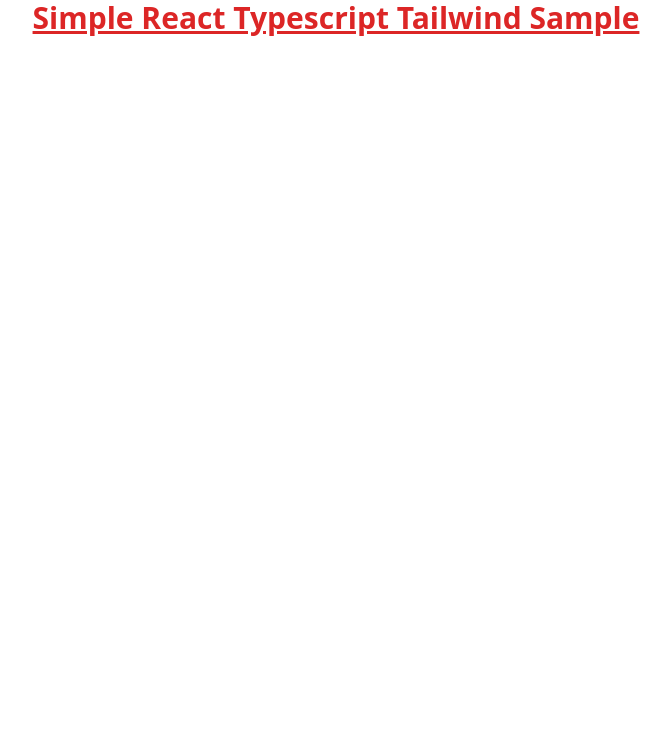
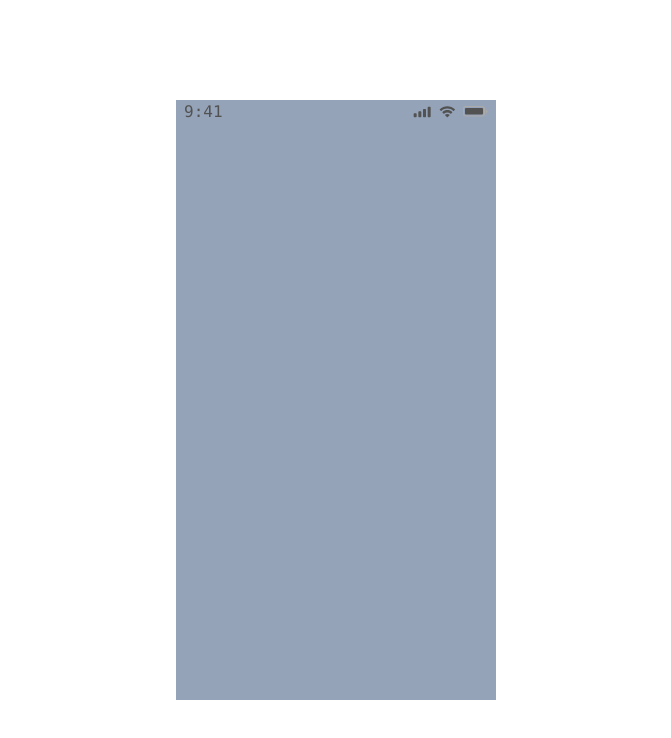
Before and after one commit to mr-amirfazel/hamafza-demo, a React (Create React App) app: page / in a window 1280 px wide. Shown: the top 738 px of the page, without its empty margins (304-975 px from the left). Built offline with nearby package versions, Linux system fonts and the light colour scheme.

Commit message:
layout initialized

```diff
--- a/package.json
+++ b/package.json
@@ -3,6 +3,9 @@
   "version": "0.1.0",
   "private": true,
   "dependencies": {
+    "@emotion/react": "^11.11.0",
+    "@emotion/styled": "^11.11.0",
+    "@mui/material": "^5.13.0",
     "@testing-library/jest-dom": "^5.16.5",
     "@testing-library/react": "^13.4.0",
     "@testing-library/user-event": "^13.5.0",
--- a/src/App.tsx
+++ b/src/App.tsx
@@ -1,14 +1,11 @@
 import React from 'react';
 import logo from './logo.svg';
 import './App.css';
+import Layout from './components/Layout';
 
 function App() {
   return (
-    <div className="App">
-      <h1 className="text-3xl font-bold underline text-red-600">
-      Simple React Typescript Tailwind Sample
-      </h1>
-    </div>
+   <Layout />
   );
 }
 
--- /dev/null
+++ b/src/components/Layout/index.tsx
@@ -0,0 +1,18 @@
+import React, { FC, PropsWithChildren } from 'react'
+import Navbar from '../Navbar'
+interface LayoutProps extends PropsWithChildren{
+
+}
+const Layout:FC<LayoutProps> = ({children}) => {
+  return (
+    <div className="h-screen grid place-items-center">
+        <div className="bg-slate-400 h-3/4  w-1/2 md:w-1/4 text-center">
+          <Navbar />
+          {children}
+        </div>
+
+    </div>
+  )
+}
+
+export default Layout
--- /dev/null
+++ b/src/components/Navbar/index.tsx
@@ -0,0 +1,63 @@
+import React from 'react'
+
+const Navbar = () => {
+  return (
+    <div className="flex justify-between items-center px-2 text-[#525252]">
+      <h3 className='font-mono'>9:41</h3>
+      <div className="flex space-x-2">
+        <svg
+          width="18"
+          height="12"
+          viewBox="0 0 18 12"
+          fill="none"
+          xmlns="http://www.w3.org/2000/svg"
+        >
+          <path
+            fill-rule="evenodd"
+            clip-rule="evenodd"
+            d="M1.6665 7.33333H2.6665C3.21879 7.33333 3.6665 7.78105 3.6665 8.33333V10.3333C3.6665 10.8856 3.21879 11.3333 2.6665 11.3333H1.6665C1.11422 11.3333 0.666504 10.8856 0.666504 10.3333V8.33333C0.666504 7.78105 1.11422 7.33333 1.6665 7.33333ZM6.33317 5.33333H7.33317C7.88546 5.33333 8.33317 5.78105 8.33317 6.33333V10.3333C8.33317 10.8856 7.88546 11.3333 7.33317 11.3333H6.33317C5.78089 11.3333 5.33317 10.8856 5.33317 10.3333V6.33333C5.33317 5.78105 5.78089 5.33333 6.33317 5.33333ZM10.9998 3H11.9998C12.5521 3 12.9998 3.44771 12.9998 4V10.3333C12.9998 10.8856 12.5521 11.3333 11.9998 11.3333H10.9998C10.4476 11.3333 9.99984 10.8856 9.99984 10.3333V4C9.99984 3.44771 10.4476 3 10.9998 3ZM15.6665 0.666664H16.6665C17.2188 0.666664 17.6665 1.11438 17.6665 1.66666V10.3333C17.6665 10.8856 17.2188 11.3333 16.6665 11.3333H15.6665C15.1142 11.3333 14.6665 10.8856 14.6665 10.3333V1.66666C14.6665 1.11438 15.1142 0.666664 15.6665 0.666664Z"
+            fill="#525252"
+          />
+        </svg>
+
+        <svg
+          width="16"
+          height="12"
+          viewBox="0 0 16 12"
+          fill="none"
+          xmlns="http://www.w3.org/2000/svg"
+        >
+          <path
+            fill-rule="evenodd"
+            clip-rule="evenodd"
+            d="M8.33045 2.608C10.5463 2.6081 12.6775 3.45954 14.2835 4.98633C14.4044 5.10421 14.5977 5.10272 14.7168 4.983L15.8728 3.81633C15.9331 3.75561 15.9667 3.67336 15.9662 3.58778C15.9657 3.5022 15.9311 3.42035 15.8701 3.36033C11.655 -0.679214 5.00522 -0.679214 0.79012 3.36033C0.729062 3.4203 0.694418 3.50213 0.693855 3.58771C0.693292 3.67329 0.726856 3.75557 0.78712 3.81633L1.94345 4.983C2.06248 5.1029 2.25593 5.10439 2.37679 4.98633C3.98294 3.45943 6.11434 2.60799 8.33045 2.608ZM8.33045 6.40367C9.54794 6.40359 10.722 6.85612 11.6245 7.67333C11.7465 7.78931 11.9388 7.7868 12.0578 7.66767L13.2125 6.501C13.2733 6.43981 13.307 6.35679 13.3061 6.27052C13.3052 6.18426 13.2698 6.10195 13.2078 6.042C10.4596 3.48562 6.20365 3.48562 3.45545 6.042C3.39338 6.10195 3.35796 6.1843 3.35714 6.27059C3.35633 6.35689 3.39019 6.43989 3.45112 6.501L4.60545 7.66767C4.72444 7.7868 4.91672 7.78931 5.03879 7.67333C5.94066 6.85666 7.11377 6.40417 8.33045 6.40367ZM10.5495 9.188C10.6112 9.12739 10.6452 9.04399 10.6434 8.95749C10.6417 8.87098 10.6043 8.78903 10.5401 8.731C9.26455 7.65212 7.39636 7.65212 6.12079 8.731C6.05657 8.78899 6.01912 8.87091 6.01729 8.95741C6.01546 9.04392 6.04941 9.12735 6.11112 9.188L8.10879 11.2037C8.16734 11.2629 8.24716 11.2962 8.33045 11.2962C8.41374 11.2962 8.49357 11.2629 8.55212 11.2037L10.5495 9.188Z"
+            fill="#525252"
+          />
+        </svg>
+        <svg
+          width="25"
+          height="11"
+          viewBox="0 0 25 11"
+          fill="none"
+          xmlns="http://www.w3.org/2000/svg"
+        >
+          <path
+            fill-rule="evenodd"
+            clip-rule="evenodd"
+            d="M2.5 0C1.11929 0 0 1.11929 0 2.5V8C0 9.38071 1.11929 10.5 2.5 10.5H18.4687H19.5C20.8807 10.5 22 9.38071 22 8V2.5C22 1.11929 20.8807 0 19.5 0H2.5ZM3 1C1.89543 1 1 1.89543 1 3V7.5C1 8.60457 1.89543 9.5 3 9.5H17.4687H19C20.1046 9.5 21 8.60457 21 7.5V3C21 1.89543 20.1046 1 19 1H3Z"
+            fill="#ABABAB"
+          />
+          <path
+            fill-rule="evenodd"
+            clip-rule="evenodd"
+            d="M23 7.37398C23.8626 7.15196 24.5 6.36891 24.5 5.43699C24.5 4.50507 23.8626 3.72202 23 3.5V7.37398Z"
+            fill="#ABABAB"
+          />
+          <rect x="2" y="2" width="18" height="6.5" rx="1" fill="#525252" />
+        </svg>
+      </div>
+    </div>
+  );
+}
+
+export default Navbar
--- a/tailwind.config.js
+++ b/tailwind.config.js
@@ -4,7 +4,11 @@
     './src/**/*.{js,jsx,ts,tsx}',
 ],
   theme: {
-    extend: {},
+    extend: {
+      height:{
+        "mid": '50vh'
+      }
+    },
   },
   plugins: [],
 }
```
Also changed, not shown: 1 other file (tests, documents, lock files or other folders).
